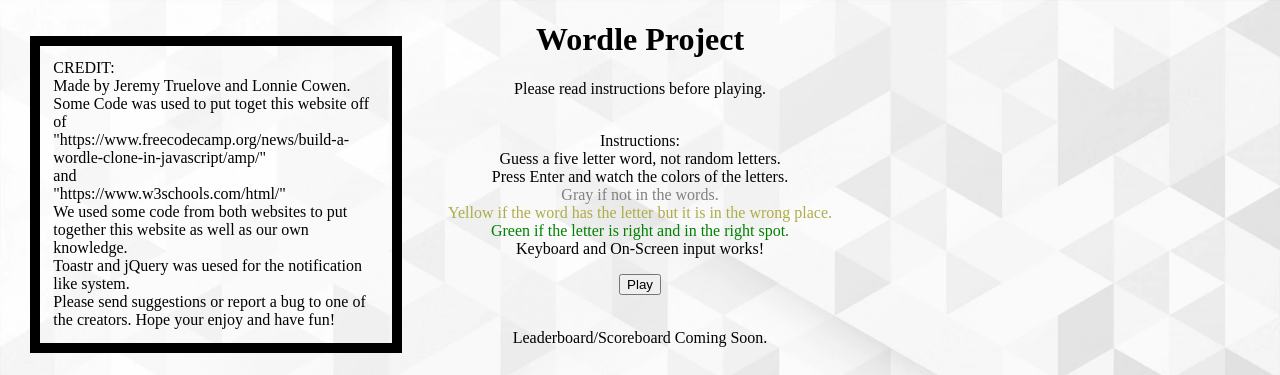
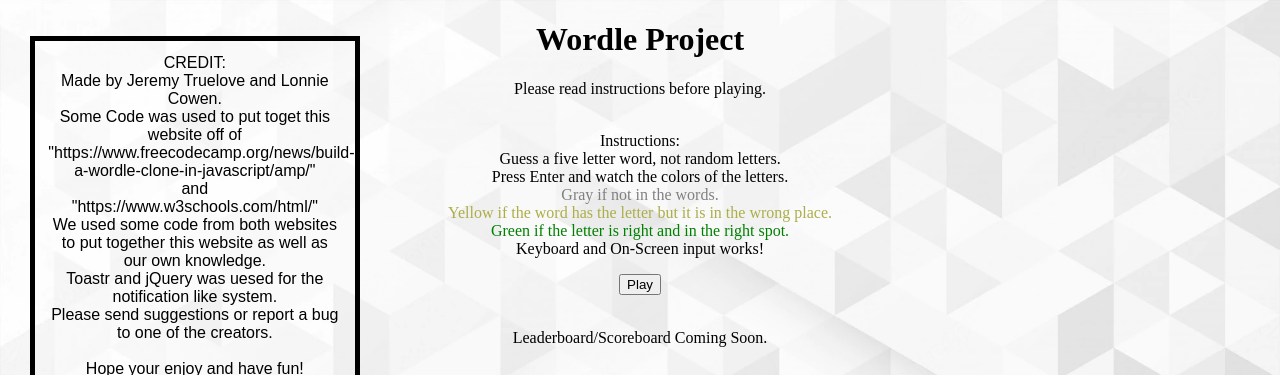
Before and after one commit to jeremtrue/FBLA-Project-2022, a website: page build/game/main2.html in a window 1280 px wide. Shown: the top 375 px of the page. Drawn offline with Linux system fonts and the light colour scheme.

Commit message:
small changes

```diff
--- a/build/game/main2.html
+++ b/build/game/main2.html
@@ -59,13 +59,14 @@ Keyboard and On-Screen input works!<br>
 
 <br>
 
-<p style="border:10px solid; padding: 10pt; width: 325px; position: absolute; left: 30px; top: 20px;">
+<p style="border: 5px solid; padding: 10pt; width: 293px; position: absolute; left: 30px; top: 20px; text-align: center; font-family: Arial, Helvetica, sans-serif;">
     CREDIT: <br>
     Made by Jeremy Truelove and Lonnie Cowen.<br>
     Some Code was used to put toget this website off of <br> "https://www.freecodecamp.org/news/build-a-wordle-clone-in-javascript/amp/"<br> and<br> "https://www.w3schools.com/html/" <br>
     We used some code from both websites to put together this website as well as our own knowledge. <br>
     Toastr and jQuery was uesed for the notification like system.<br>
-    Please send suggestions or report a bug to one of the creators. Hope your enjoy and have fun!
+    Please send suggestions or report a bug to one of the creators.<br><br>
+    Hope your enjoy and have fun!
 </p>
 <div>
     <center>
```
